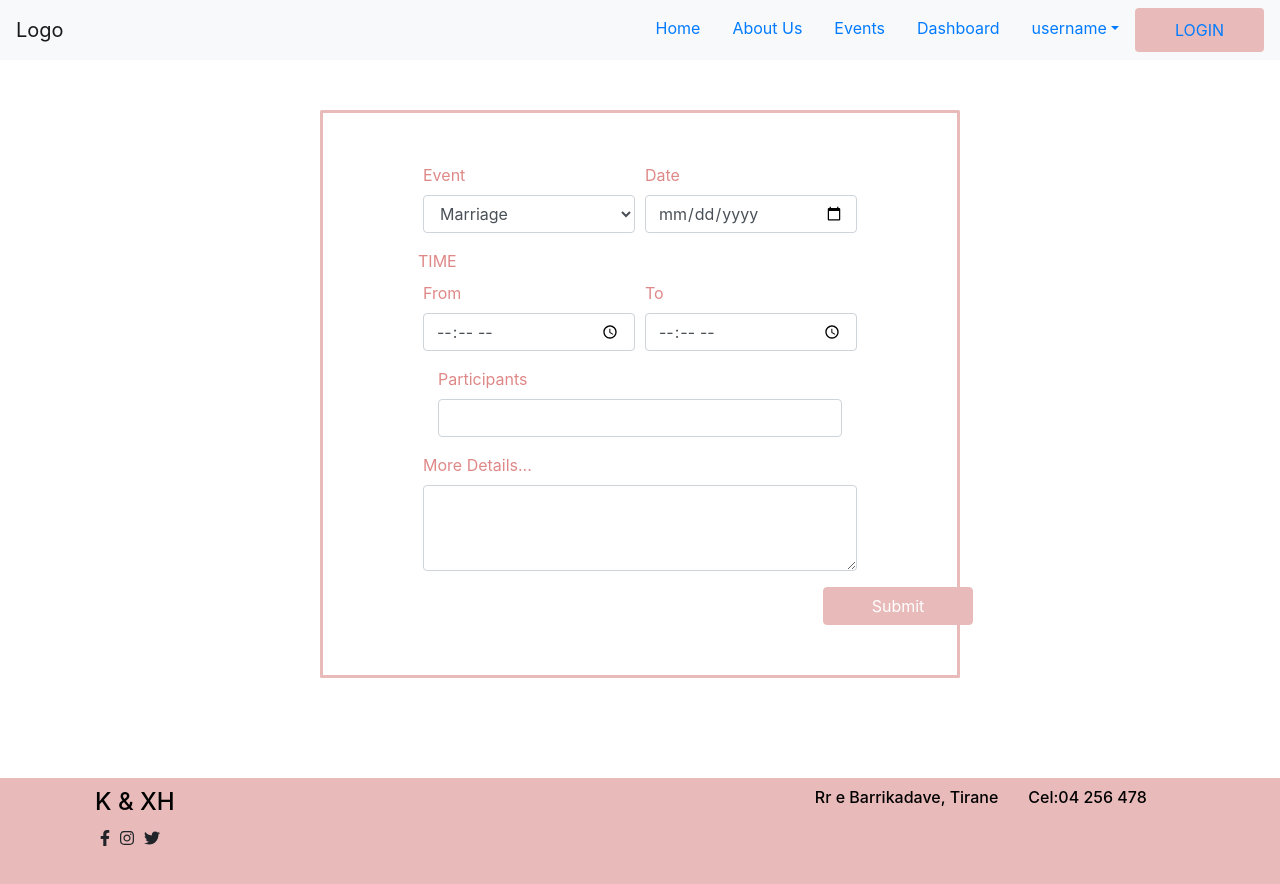
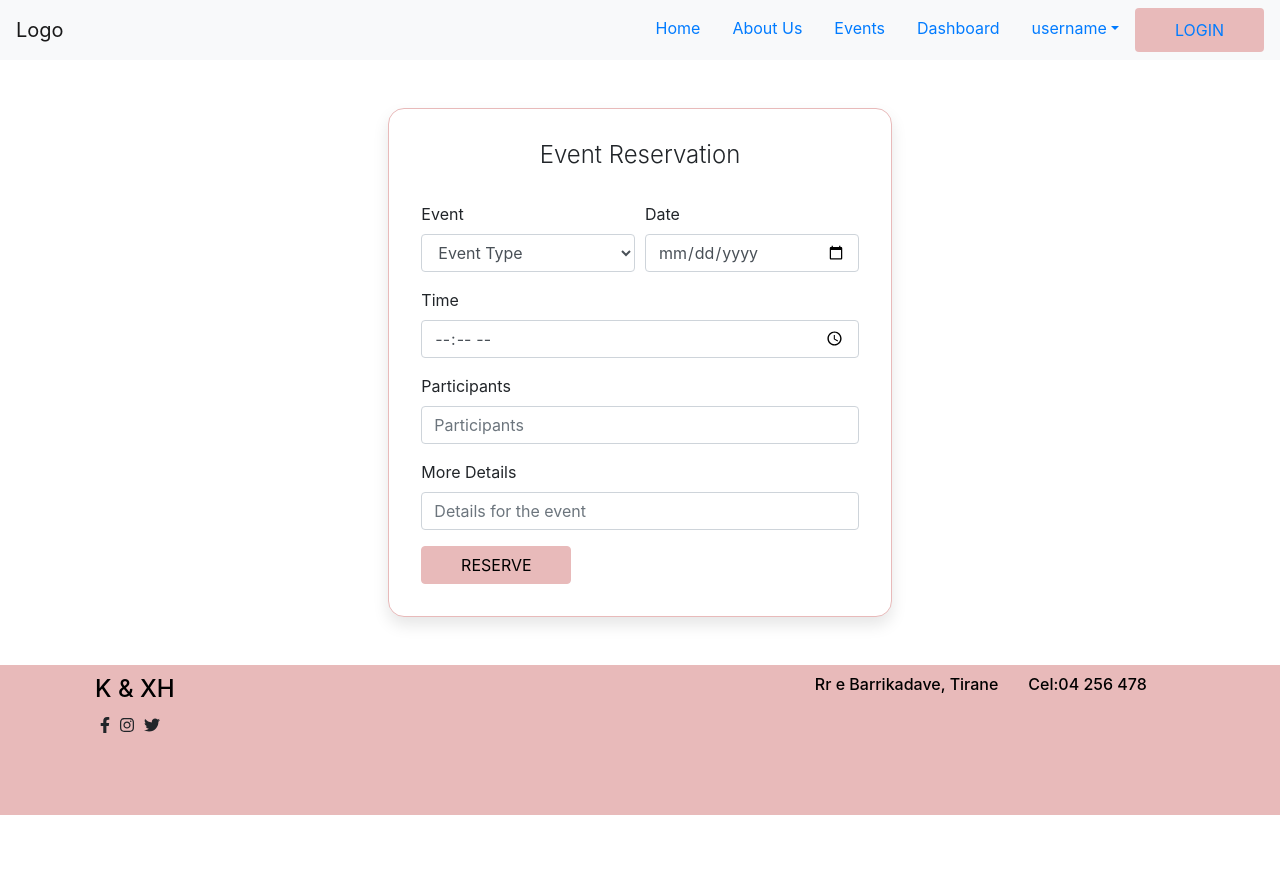
Before and after one commit to KaterinaHajdari/events, a React (Create React App) app in the folder EventsAgencyClient/: page /eventsform in a window 1280 px wide. Shown: the top 884 px of the page. After the commit the page ends 815 px from the top, so only its background shows below. Built offline with nearby package versions, Linux system fonts and the light colour scheme.

Commit message:
Finished Create a reservation for event

```diff
--- a/EventsAgencyClient/src/components/EventsForm.js
+++ b/EventsAgencyClient/src/components/EventsForm.js
@@ -1,61 +1,144 @@
 import React from "react";
-import { Form, Col, Button } from "react-bootstrap";
+import { Col, Row, Button, Form, FormGroup, Label, Input } from 'reactstrap';
 import "../css/EventsForm.css";
+import {connect} from "react-redux";
+import {createEventReservation} from "../redux/actions/CreateEvent"
+import Loading from "./Loading";
+import Error from "./Error";
+class EventsForm extends React.Component {
+   state={
+     eventType:'',
+     date:'',
+     time:'',
+     participants:'',
+     details:''
+   }
 
-class EventsForm extends React.Component {
+   setEventType=(event)=>{
+     this.setState({
+       eventType:event.target.value
+     })
+   }
+
+   setDate=(event)=>{
+    this.setState({
+      date:event.target.value
+    })
+  }
+
+  setTime=(event)=>{
+    this.setState({
+      time:event.target.value
+    })
+  }
+
+  setParticipants=(event)=>{
+    this.setState({
+      participants:event.target.value
+    })
+  }
+
+  setDetails=(event)=>{
+    this.setState({
+      details:event.target.value
+    })
+  }
+
+  onFormSubmit=(event)=>{
+    event.preventDefault();
+
+    const eventValues={
+        eventType:this.state.eventType,
+        date:this.state.date,
+        time:this.state.time,
+        participants:this.state.participants,
+        details:this.state.details
+    }
+      this.props.createEventReservation(eventValues);
+  }
   render() {
+
+
     return (
-      <div className="containerForm">
-        <Form className="labels" >
-          <Form.Row>
-            <Form.Group id="form" as={Col} controlId="exampleForm.ControlSelect1">
-              <Form.Label className="labels">Event</Form.Label>
-              <Form.Control as="select">
-                <option>Marriage</option>
-                <option>Birthday</option>
-                <option>Bussiness Lunch</option>
-              </Form.Control>
-            </Form.Group>
+        <div class="col-sm-9 col-md-7 col-lg-5 mx-auto">
+            <div class="card card-signin my-5">
+          <div class="card-body">
+          <h5 class="card-title text-center">Event Reservation</h5>
+        <Form onSubmit={this.onFormSubmit}>
+        <Row form>
+          <Col md={6}>
+            <FormGroup>
+              <Label for="eventType">Event</Label>
+              <Input
+               type="select" name="selectEvent" id="eventType"
+                  value={this.state.eventType}
+                  onChange={this.setEventType}
+               >
+                  <option>Event Type</option>
+      <option>Birthday Event</option>
+      <option>Wedding Event </option>
+      <option>Bussiness Event</option>
+    </Input>
+            </FormGroup>
+          </Col>
+          <Col md={6}>
+            <FormGroup>
+              <Label for="eventDate">Date</Label>
+              <Input
+               type="date" name="date" id="exampleDate" placeholder="Date of event"
+               value={this.state.date}
+               onChange={this.setDate}
+               />
+            </FormGroup>
+          </Col>
+        </Row>
+        <FormGroup>
+          <Label for="Time">Time</Label>
+          <Input
+          type="time" name="time" id="EventTime" placeholder="Time of event"
+          value={this.state.time}
+          onChange={this.setTime}
+          />
+        </FormGroup>
+        <FormGroup>
+          <Label for="Participants">Participants</Label>
+          <Input
+           type="number" name="participants" id="participants" placeholder="Participants"
+           value={this.state.participants}
+           onChange={this.setParticipants}
+           />
+        </FormGroup>
+        <Row form>
 
-            <Form.Group  as={Col} controlId="formGridDate">
-              <Form.Label className="labels">Date</Form.Label>
-              <Form.Control type="date" placeholder="date" />
-            </Form.Group>
-          </Form.Row>
-          <Form.Row>
-            <Form.Label className="labels">TIME</Form.Label>
-            <br></br>
-          </Form.Row>
-          <Form.Row className="labels">
-            <Form.Group   as={Col} controlId="formGridTime">
-              <Form.Label className="labels">From</Form.Label>
-              <Form.Control  type="time" placeholder="Time" />
-            </Form.Group>
+          <Col >
+            <FormGroup>
+              <Label for="Details">More Details</Label>
+              <Input
+              type="text" name="eventDetails" id="eventDetails" placeholder="Details for the event"
+              value={this.state.details}
+              onChange={this.setDetails}
+              />
+            </FormGroup>
+          </Col>
 
-            <Form.Group  as={Col} controlId="formGridTime">
-              <Form.Label className="labels">To</Form.Label>
-              <Form.Control type="time" placeholder="Time" />
-            </Form.Group>
-          </Form.Row>
+        </Row>
 
-          <Form.Group as={Col} controlId="formGridNumber">
-            <Form.Label className="labels">Participants</Form.Label>
-            <Form.Control />
-          </Form.Group>
+        <Button  className=" btn btn-primary text-uppercase events-form"> Reserve</Button>
+      </Form>
+      </div >
+      </div>
+      </div>
 
-          <Form.Group  controlId="exampleForm.ControlTextarea1">
-            <Form.Label className="labels">More Details...</Form.Label>
-            <Form.Control as="textarea" rows="3" />
-          </Form.Group>
+      )
+    }
+  }
+
+const mapStateToProps=(state)=>{
+  return{
+    createEvent:state.CreateEvent
+  }
+}
 
 
 
-          <Button id="button" variant="primary" type="submit">
-            Submit
-          </Button>
-        </Form>
-      </div>
-    );
-  }
-}
-export default EventsForm;
+export default connect(mapStateToProps, {createEventReservation})(EventsForm);
--- a/EventsAgencyClient/src/css/EventsForm.css
+++ b/EventsAgencyClient/src/css/EventsForm.css
@@ -1,27 +1,18 @@
-.containerForm{
-    height: 100%;
-    width: 50%;
-margin: auto;
-margin-top: 50px;
+.events-form{
+    text-align: center;
+      color: black;
+      background-color: #e8baba;
+      border-color: #e8baba ;
+      width:150px;
+    }
 
-margin-bottom: 100px;
-border-style: solid ;
-border-radius: 0.1em;
-border-color: #e8baba;
-padding: 50px 100px 50px 100px;
-}
-.labels{
-    color:#df8888;
+    .events-form:hover{
+        background-color: #e8baba!important;
+        color:black;
+        border-color: #e8baba;
+      }
 
-}
-
-#button{
-    text-align: center;
-    color: white;
-    background-color: #e8baba;
-    border-color: #e8baba;
-    width:150px;
-    display: inline-block;
-
-    margin-left: 400px;
-}
+      .events-form:focus{
+        background-color: #fad3d9!important;
+        color:black;
+      }
--- /dev/null
+++ b/EventsAgencyClient/src/redux/actions/CreateEvent.js
@@ -0,0 +1,15 @@
+import events from '../apis/events';
+
+export const createEventReservation = eventValues => async dispatch => {
+
+    dispatch({type: "EVENT_BEGIN"});
+
+    const response = await events.post("/events", eventValues)
+    .then(res => {
+        dispatch({type: "EVENT_SUCCESS",  payload: eventValues});
+    })
+    .catch(err => {
+        dispatch({type: "EVENT_FAILURE", payload: err});
+    })
+
+}
--- /dev/null
+++ b/EventsAgencyClient/src/redux/apis/events.js
@@ -0,0 +1,6 @@
+import axios from 'axios';
+
+
+export default axios.create({
+    baseURL:'http://localhost:3001'
+})
--- /dev/null
+++ b/EventsAgencyClient/src/redux/reducers/CreateEvent.js
@@ -0,0 +1,17 @@
+
+export default function(state = {}, action){
+
+    switch(action.type){
+        case "EVENT_BEGIN":
+            return {...state, loading: true, error: null}
+        case "EVENT_SUCCESS":
+            return {...state, loading: false, error: null, values: action.payload}
+        case "EVENT_FAILED":{
+            return {...state, loading: false, error: action.payload}
+        }
+        default:
+            return state;
+
+    }
+
+}
--- a/EventsAgencyClient/src/redux/reducers/index.js
+++ b/EventsAgencyClient/src/redux/reducers/index.js
@@ -1,11 +1,13 @@
 import { combineReducers } from 'redux';
 import signup from './Signup';
 import login from './Login';
-import FetchUser from './FetchUser'
+import FetchUser from './FetchUser';
+import CreateEvent from './CreateEvent'
 
 export default combineReducers({
 
     signup: signup,
     login:login,
-    FetchUser:FetchUser
+    FetchUser:FetchUser,
+    CreateEvent:CreateEvent
 })
```
Also changed, not shown: 2 other files (tests, documents, lock files or other folders).
